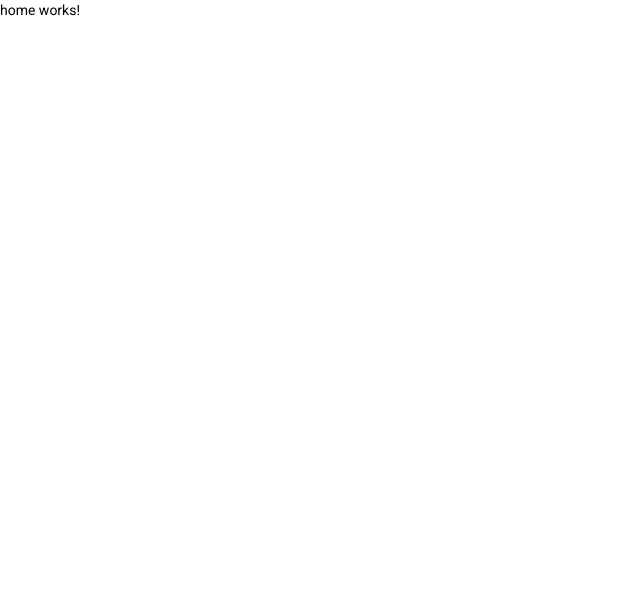
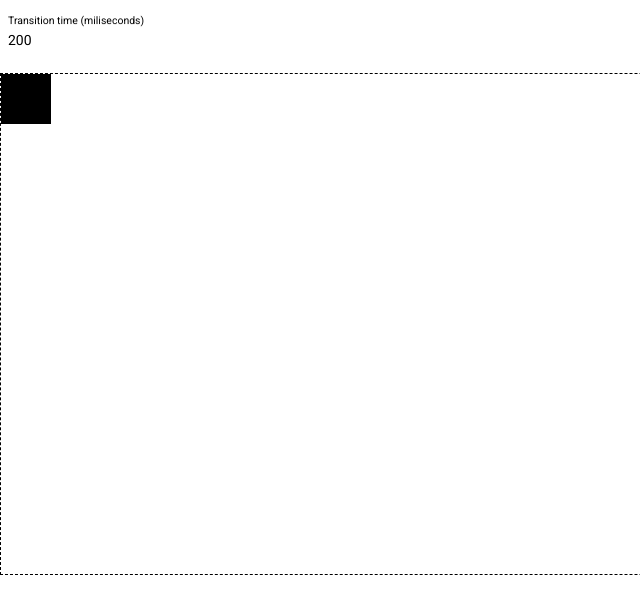
Before and after one commit to nthung2411/moving-square, an Angular app: page / in a window 1280 px wide. Shown: the top 614 px of the page, without its empty margins (0-640 px from the left). Built offline with nearby package versions, Linux system fonts and the light colour scheme.

Commit message:
move box with animation - todo: no animation first time

```diff
--- a/src/app/app-routing.module.ts
+++ b/src/app/app-routing.module.ts
@@ -3,7 +3,10 @@ import { Routes, RouterModule } from '@angular/router';
 import { HomeComponent } from './home/home.component';
 
 const routes: Routes = [
-  { path: '', component: HomeComponent },
+  {
+    path: '',
+    loadChildren: () => import('./home/home.module').then(m => m.HomeModule)
+  },
 ];
 
 @NgModule({
--- a/src/app/app.module.ts
+++ b/src/app/app.module.ts
@@ -4,12 +4,10 @@ import { NgModule } from '@angular/core';
 import { AppRoutingModule } from './app-routing.module';
 import { AppComponent } from './app.component';
 import { BrowserAnimationsModule } from '@angular/platform-browser/animations';
-import { HomeComponent } from './home/home.component';
 
 @NgModule({
   declarations: [
-    AppComponent,
-    HomeComponent
+    AppComponent
   ],
   imports: [
     BrowserModule,
--- a/src/app/home/home.component.html
+++ b/src/app/home/home.component.html
@@ -1 +1,17 @@
-<p>home works!</p>
+<div class="input-zone">
+  <form class="example-form">
+    <mat-form-field floatLabel="always"
+      class="example-full-width">
+      <mat-label>Transition time (miliseconds)</mat-label>
+      <input [(ngModel)]="transitionTime"
+        type="number"
+        matInput
+        [ngModelOptions]="{standalone: true}">
+    </mat-form-field>
+  </form>
+</div>
+<div class="animation-zone"
+  (click)="moveBoxToHere($event)">
+  <div class="the-box"
+    #theBox></div>
+</div>
--- a/src/app/home/home.component.scss
+++ b/src/app/home/home.component.scss
@@ -0,0 +1,34 @@
+.input-zone {
+  min-width: 300px;
+  max-width: 500px;
+  margin: 16px 8px 0;
+
+  .example-form {
+    min-width: 100px;
+    max-width: 200px;
+    width: 100%;
+
+    mat-label {
+      color: #000000;
+    }
+  }
+
+  .example-full-width {
+    width: 100%;
+  }
+}
+
+.animation-zone {
+  width: 100%;
+  height: 500px;
+  min-height: 300px;
+  border: 1px dashed #000000;
+  position: relative;
+
+  .the-box {
+    width: 50px;
+    height: 50px;
+    background: #000000;
+    position: absolute;
+  }
+}
--- a/src/app/home/home.component.ts
+++ b/src/app/home/home.component.ts
@@ -1,15 +1,32 @@
-import { Component, OnInit } from '@angular/core';
+import {
+  Component,
+  ElementRef,
+  ViewChild
+} from '@angular/core';
 
 @Component({
   selector: 'app-home',
   templateUrl: './home.component.html',
   styleUrls: ['./home.component.scss']
 })
-export class HomeComponent implements OnInit {
+export class HomeComponent {
 
-  constructor() { }
+  public transitionTime: number = 200;
+  @ViewChild('theBox') theBox: ElementRef | undefined;
 
-  ngOnInit(): void {
+  public moveBoxToHere(event: any) {
+    const animationStyle = this.generateAnimationStyle(event);
+    this.getTheBoxElement().setAttribute('style', animationStyle);
   }
 
+  private generateAnimationStyle(event: any): string {
+    const transition = `transition: top ${this.transitionTime}ms, left ${this.transitionTime}ms;`;
+    const left = `left:${event.x}px;`;
+    const right = `top:${event.y - 72}px;`;
+    return `${transition} ${left} ${right}`;
+  }
+
+  private getTheBoxElement() {
+    return this.theBox?.nativeElement;
+  }
 }
```
Also changed, not shown: src/app/home/home.module.ts (added, +24 -0 lines).
